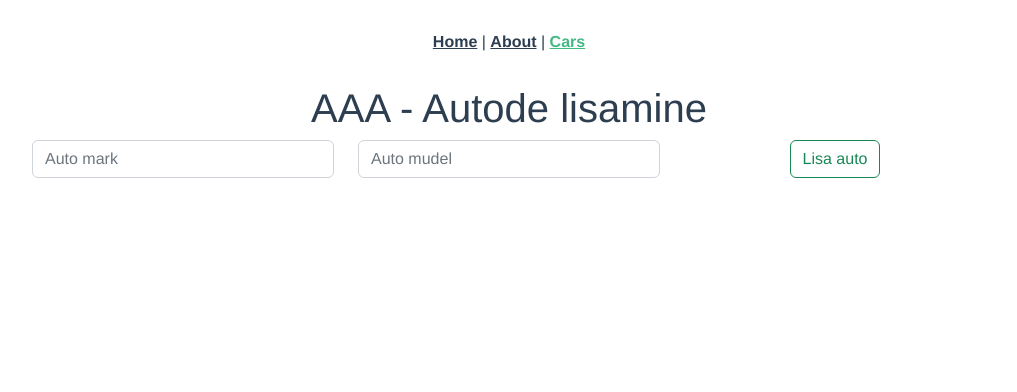
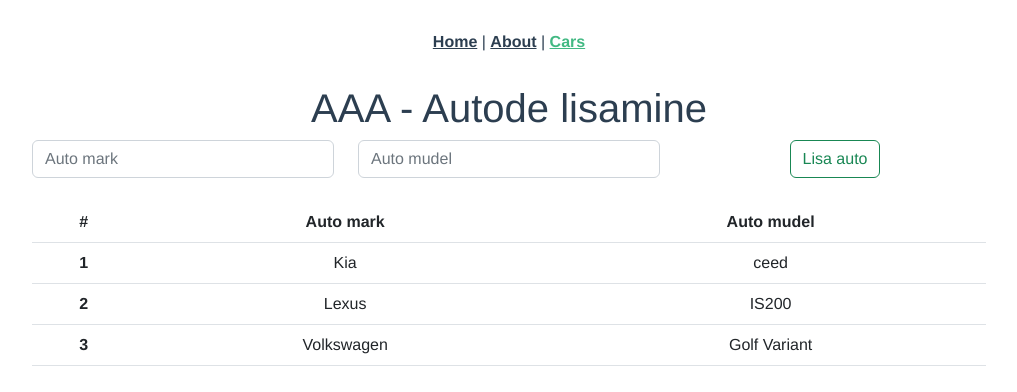
Before and after one commit to raintuur/front_bank_27, a Vue app: page /#/cars in a window 1280 px wide. Shown: the top 392 px of the page, without its empty margins (131-1148 px from the left). Built offline with nearby package versions, Linux system fonts and the light colour scheme.

Commit message:
Added table of added cars

```diff
--- a/src/components/AddNewCarInput.vue
+++ b/src/components/AddNewCarInput.vue
@@ -14,7 +14,6 @@
     <div class="col col-3">
       <button type="button" class="btn btn-outline-success">Lisa auto</button>
     </div>
-
   </div>
 </template>
 <script>
@@ -22,6 +21,10 @@ export default {
   name: 'AddNewCarInput',
   props: {
     car: {}
+  },
+  data: function () {
+    return {
+    }
   }
 }
 </script>
--- a/src/views/CarsView.vue
+++ b/src/views/CarsView.vue
@@ -1,12 +1,31 @@
 <template>
 
   <div>
+
+    <NewCarHeader :company-name="companyName"/>
     <!--  ROW 1  -->
-    <NewCarHeader  :company-name="companyName"/>
     <AddNewCarInput :car="car"/>
-
     <br>
-
+    <div class="row justify-content-center">
+      <div class="col col-9">
+      <table class="table table-hover">
+        <thead>
+        <tr>
+          <th>#</th>
+          <th>Auto mark</th>
+          <th>Auto mudel</th>
+        </tr>
+        </thead>
+        <tbody>
+        <tr v-for="(car, index) in cars">
+          <th>{{index + 1}}</th>
+          <td>{{car.carMake}}</td>
+          <td>{{car.carModel}}</td>
+        </tr>
+        </tbody>
+      </table>
+      </div>
+    </div>
   </div>
 
 </template>
@@ -20,12 +39,24 @@ export default {
   components: {AddNewCarInput, NewCarHeader},
   data: function () {
     return {
-
       car: {
         carMake: '',
         carModel: ''
       },
-      cars: [],
+      cars: [
+        {
+          carMake: 'Kia',
+          carModel: 'ceed'
+        },
+        {
+          carMake: 'Lexus',
+          carModel: 'IS200'
+        },
+        {
+          carMake: 'Volkswagen',
+          carModel: 'Golf Variant'
+        }
+      ],
       companyName: 'AAA'
     }
   },
```
